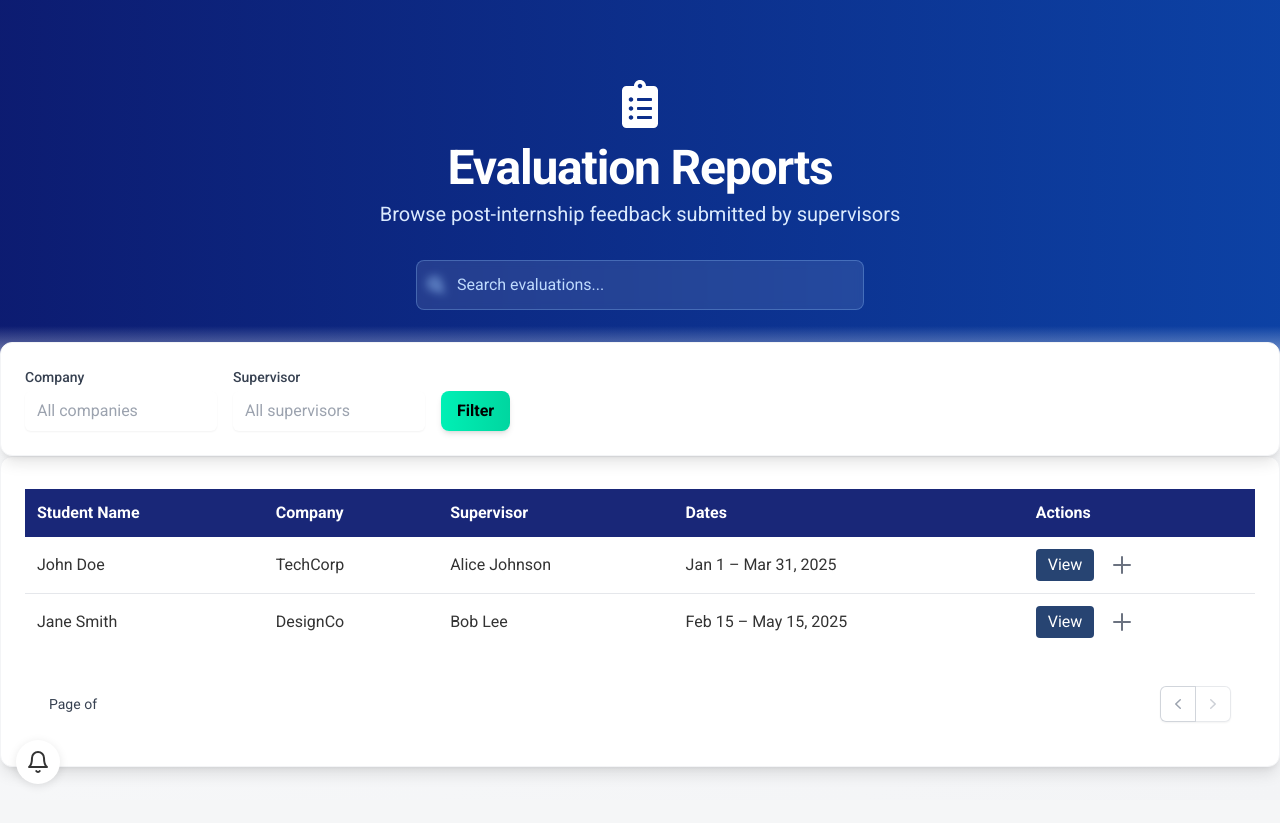
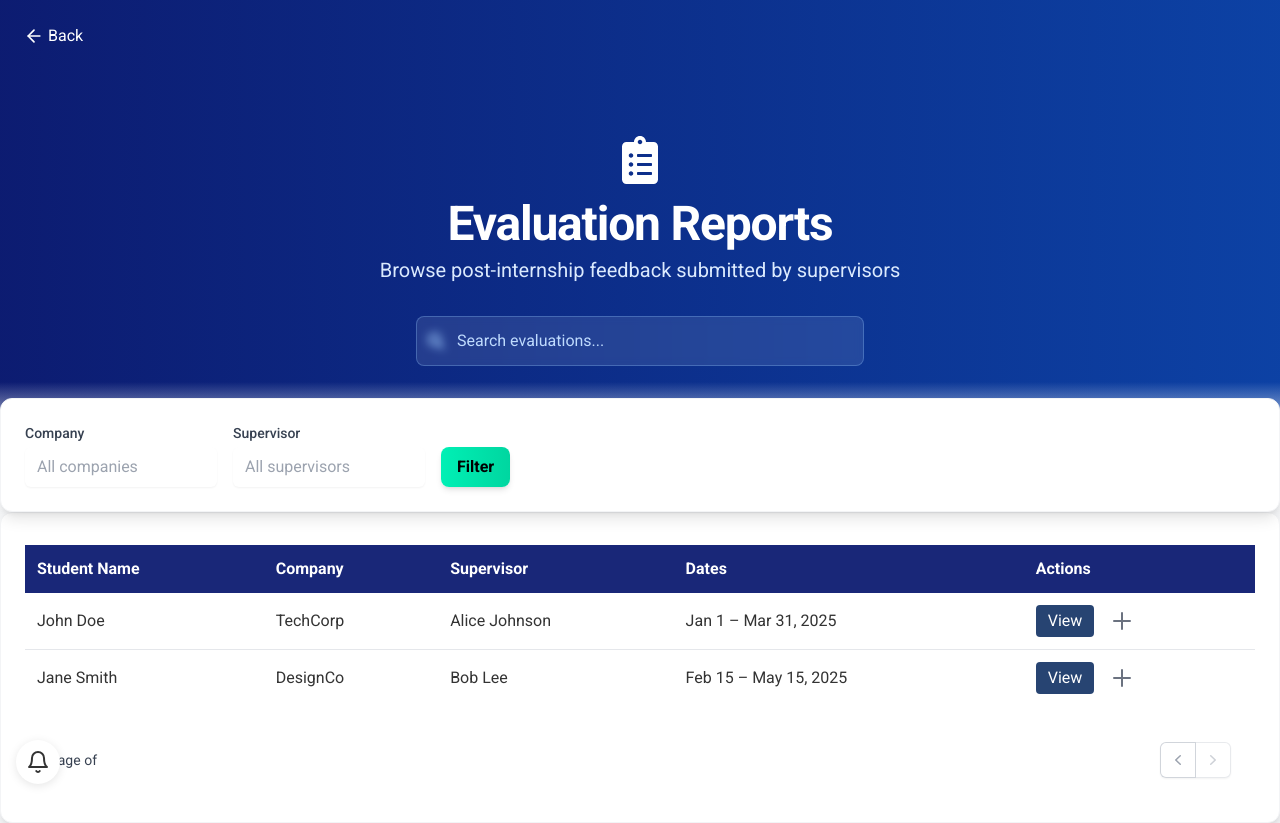
Before and after one commit to CSEN603-2025/Ghost-in-the-Machine, a React (Create React App) app: page /faculty/evaluation-reports in a window 1280 px wide. Before the commit the page ends 800 px from the top, so only its background shows below. Built offline with nearby package versions, Linux system fonts and the light colour scheme; a web font is replaced by a local one.

Commit message:
Back buttons added to Faculty dashboard(I'm losing my mind )

```diff
--- a/src/App.js
+++ b/src/App.js
@@ -4,7 +4,6 @@ import { BrowserRouter as Router, Routes, Route, BrowserRouter, useLocation } fr
 import './App.css';
 import 'react-toastify/dist/ReactToastify.css';
 import { ToastContainer } from 'react-toastify';
-// Removed react-toastify CSS import here; managed in index.js
 import LoginPage from './pages/LoginPage';
 import RegisterCompanyPage from './pages/RegisterCompany';
 import CompanyDashboard from './pages/CompanyDashboard';
--- a/src/pages/EvaluationReportsPage.jsx
+++ b/src/pages/EvaluationReportsPage.jsx
@@ -6,6 +6,8 @@ import { FaClipboardList, FaSearch, FaTimes } from 'react-icons/fa';
 import FilterEvaluation from '../components/FilterEvaluation';
 import Pagination from '../components/Pagination';
 import EvaluationDetailsModal from '../components/EvaluationDetailsModal';
+import { ArrowLeft } from 'lucide-react';
+
 
 const detailsVariants = {
   hidden:  { opacity: 0, y: 30 },
@@ -56,12 +58,21 @@ export default function EvaluationReportsPage() {
   return (
     <div className="min-h-screen bg-gradient-to-br from-gray-50 to-gray-100">
 
+
       {/* Hero */}
       <motion.div
         initial={{ opacity: 0, y: -20 }}
         animate={{ opacity: 1, y: 0 }}
         className="relative overflow-hidden"
       >
+    <motion.button
+  whileHover={{ x: -5 }}
+  onClick={() => navigate(-1)}
+  className="ml-6 mt-6 mb-2 flex items-center text-white hover:underline z-50 relative"
+>
+  <ArrowLeft className="mr-1 w-5 h-5" /> Back
+</motion.button>
+
         <div className="absolute inset-0 bg-gradient-to-r from-[#00106A] to-[#0038A0] opacity-95" />
         <div className="max-w-7xl mx-auto px-6 py-20 relative z-10 text-center text-white">
           <FaClipboardList size={48} className="mx-auto mb-4" />
--- a/src/pages/ReportsListPage.jsx
+++ b/src/pages/ReportsListPage.jsx
@@ -6,6 +6,7 @@ import { FaFileAlt, FaSearch } from 'react-icons/fa';
 import Filter from '../components/Filter';
 import Pagination from '../components/Pagination';
 import ReportDetailsModal from '../components/ReportDetailsModal';
+import { ArrowLeft } from 'lucide-react';
 
 export default function ReportsListPage() {
   const navigate = useNavigate();
@@ -106,6 +107,14 @@ export default function ReportsListPage() {
         animate={{ opacity: 1, y: 0 }}
         className="relative overflow-hidden"
       >
+       <motion.button
+  whileHover={{ x: -5 }}
+  onClick={() => navigate('/faculty-dashboard')}
+  className="absolute top-6 left-6 z-30 flex items-center text-white hover:underline"
+>
+  <ArrowLeft className="mr-1 w-5 h-5" /> Back
+</motion.button>
+
         <div className="absolute inset-0 bg-gradient-to-r from-[#00106A] to-[#0038A0] opacity-95" />
         <div className="max-w-7xl mx-auto px-6 py-20 relative z-10 text-center text-white">
           <FaFileAlt size={48} className="mx-auto mb-4" />
--- a/src/pages/StatsPage.jsx
+++ b/src/pages/StatsPage.jsx
@@ -7,11 +7,16 @@ import { jsPDF } from 'jspdf';
 import KpiCard from '../components/KpiCard';
 import StatsFilters from '../components/StatsFilters';
 import ExportCsvDropdown from '../components/ExportCsvDropdown';
+import { useNavigate } from 'react-router-dom';
+import { ArrowLeft } from 'lucide-react';
+
 
 export default function StatsPage() {
   const [cycle, setCycle] = useState({ start: '2025-01-01', end: '2025-06-30' });
   const [major, setMajor] = useState('');
   const { info } = useToastNotifications();
+  const navigate = useNavigate();
+
 
   const kpis = {
     accepted: 12,
@@ -63,6 +68,14 @@ export default function StatsPage() {
         animate={{ opacity: 1, y: 0 }}
         className="relative overflow-hidden"
       >
+        <motion.button
+  whileHover={{ x: -5 }}
+  onClick={() => navigate('/faculty-dashboard')}
+  className="absolute top-6 left-6 z-30 flex items-center text-white hover:underline"
+>
+  <ArrowLeft className="mr-1 w-5 h-5" /> Back
+</motion.button>
+
         <div className="absolute inset-0 bg-gradient-to-r from-[#00106A] to-[#0038A0] opacity-95" />
         <div className="max-w-7xl mx-auto px-6 py-20 relative z-10 text-center text-white">
           <FaChartBar size={48} className="mx-auto mb-4" />
```
